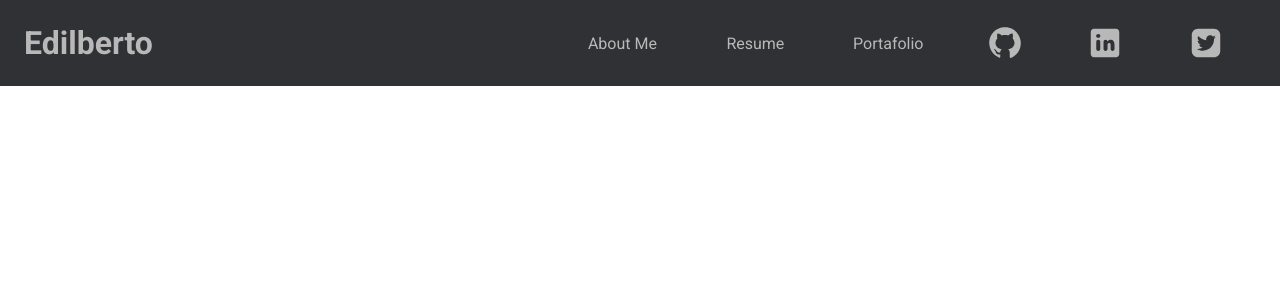
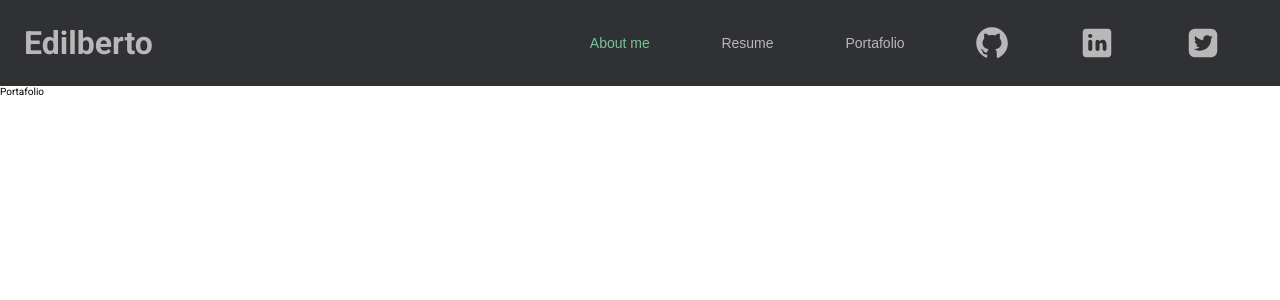
Before and after one commit to Edilberto-Vazquez/personal-page, a React app: page /portafolio in a window 1280 px wide. Shown: the top 300 px of the page. Built offline with nearby package versions, Linux system fonts and the light colour scheme.

Commit message:
navbar with section focused

```diff
--- a/src/components/Navbar.jsx
+++ b/src/components/Navbar.jsx
@@ -1,15 +1,35 @@
-import React from "react";
+import React, { useRef, useState } from "react";
+import { Link } from "react-router-dom";
 
 const Navbar = () => {
+  const [activetab, setActiveTab] = useState("/");
+  const sections = [
+    { name: "About me", section: "/" },
+    { name: "Resume", section: "/resume" },
+    { name: "Portafolio", section: "/portafolio" },
+  ];
   return (
     <nav className="navbar">
       <h3 className="navbar__name">Edilberto</h3>
       <input className="navbar__menu-icon" type="checkbox" />
       <div className="navbar-options">
         <div className="sections">
-          <span className="sections__about-me">About Me</span>
-          <span className="sections__resume">Resume</span>
-          <span className="sections__portafolio">Portafolio</span>
+          {sections.map(({ name, section }, key) => {
+            let className = `sections__selected`;
+            if (activetab === section) {
+              className = "sections__not-selected";
+            }
+            return (
+              <Link to={section} key={key}>
+                <button
+                  className={className}
+                  onClick={() => setActiveTab(section)}
+                >
+                  {name}
+                </button>
+              </Link>
+            );
+          })}
         </div>
         <div className="social-networks-icons">
           <a
--- a/src/pages/Portafolio.jsx
+++ b/src/pages/Portafolio.jsx
@@ -0,0 +1,7 @@
+import React from "react";
+
+const Portafolio = () => {
+  return <div>Portafolio</div>;
+};
+
+export default Portafolio;
--- a/src/pages/Resume.jsx
+++ b/src/pages/Resume.jsx
@@ -0,0 +1,7 @@
+import React from "react";
+
+const Resume = () => {
+  return <div>resume</div>;
+};
+
+export default Resume;
--- a/src/routes/App.jsx
+++ b/src/routes/App.jsx
@@ -2,12 +2,16 @@ import React from "react";
 import { BrowserRouter, Route, Routes } from "react-router-dom";
 import Layout from "../components/Layout";
 import AboutMe from "../pages/AboutMe";
+import Resume from "../pages/Resume";
+import Portafolio from "../pages/Portafolio";
 import NotFound from "../pages/NotFound";
 const App = () => (
   <BrowserRouter>
     <Layout>
       <Routes>
         <Route exact path="/" element={<AboutMe />} />
+        <Route exact path="/resume" element={<Resume />} />
+        <Route exact path="/portafolio" element={<Portafolio />} />
         <Route element={<NotFound />} />
       </Routes>
     </Layout>
--- a/src/styles/_globals.scss
+++ b/src/styles/_globals.scss
@@ -2,7 +2,8 @@
 
 $primary-color: #b8b8b8;
 $secondary-color: #303134;
-$strong-color: #78c599;
+$strong-color-primary: #78c599;
+$strong-color-secondary: #337be2;
 
 $font1: "Roboto", sans-serif;
 $size-text-1: 1.4rem;
@@ -61,7 +62,7 @@ $gap-container: 16px;
   }
 }
 
-/* set font and box-sizing */
+/* set global styles */
 * {
   box-sizing: border-box;
   margin: 0;
--- a/src/styles/components/_navbar.scss
+++ b/src/styles/components/_navbar.scss
@@ -28,6 +28,18 @@
   place-items: center;
 }
 
+/*  */
+@mixin section-btn($status) {
+  @if $status == selected {
+    color: $primary-color;
+  } @else {
+    color: $strong-color-primary;
+  }
+  font-size: $size-text-1;
+  border: none;
+  background: none;
+}
+
 .navbar-options {
   width: 100%;
   height: 300px;
@@ -42,8 +54,14 @@
     grid-auto-rows: 1fr;
     grid-template-columns: repeat(auto-fit, minmax(200px, 1fr));
     place-items: center;
-    span:hover {
-      color: $strong-color;
+    &__selected {
+      @include section-btn(selected);
+    }
+    &__not-selected {
+      @include section-btn(not-selected);
+    }
+    button:hover {
+      color: $strong-color-secondary;
     }
   }
   .social-networks-icons {
--- a/src/styles/components/_user-profile-card.scss
+++ b/src/styles/components/_user-profile-card.scss
@@ -39,7 +39,7 @@
       background: none;
     }
     button:hover {
-      border: 2px solid $strong-color;
+      border: 2px solid $strong-color-primary;
     }
   }
 }
--- a/src/styles/pages/_about-me.scss
+++ b/src/styles/pages/_about-me.scss
@@ -10,7 +10,7 @@
 .what-i-do__title {
   width: 150px;
   font-size: $size-title-1;
-  border-block-end: 2px solid $strong-color;
+  border-block-end: 2px solid $strong-color-primary;
 }
 
 .description-cards {
```
